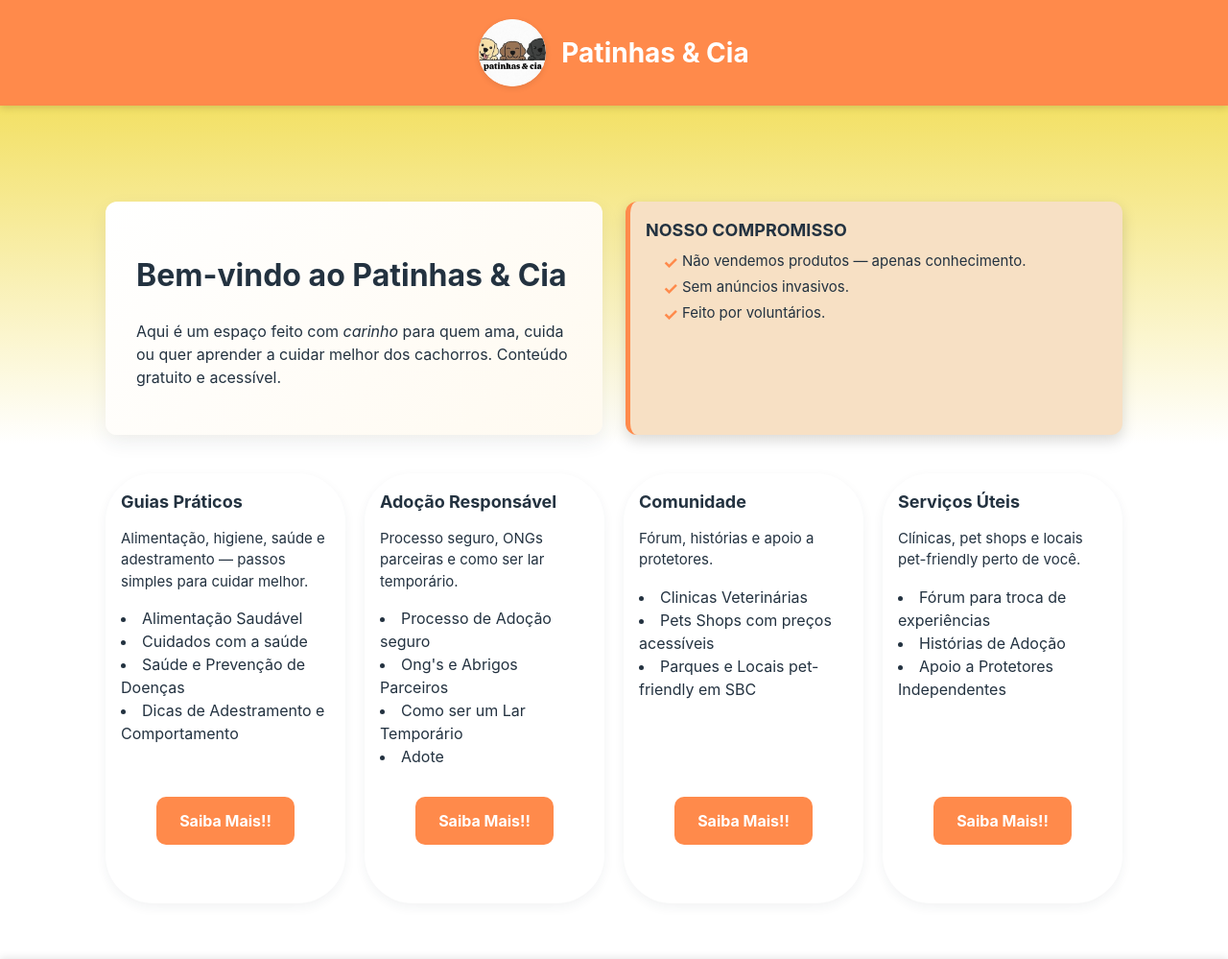
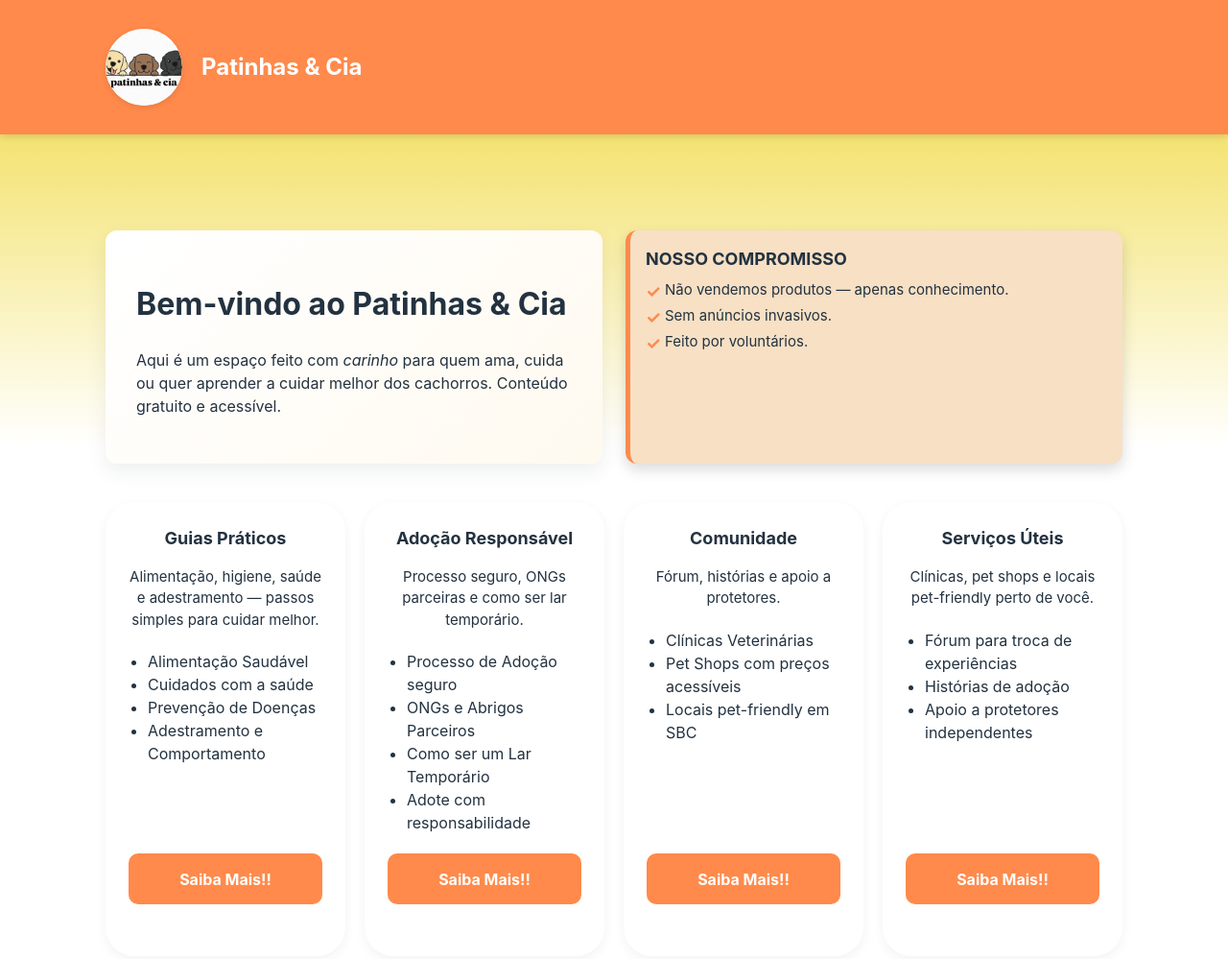
Before and after one commit to Brenocosta74/patinhas, a plain HTML site: page index.html in a window 1280 px wide. Shown: the top 999 px of the page at 96% size. Drawn offline with Linux system fonts and the light colour scheme.

Commit message:
Atualização do css

```diff
--- a/index.html
+++ b/index.html
@@ -6,87 +6,8 @@
   <link rel="stylesheet" href="../static/css/styles.css">
   <title>Patinhas & Cia</title>
   <meta name="description" content="Comunidade gratuita dedicada aos cuidados de cães: guias, adoção, mapa de serviços e fórum." />
-</head>
-
   <style>
-  #main-header {
-  background: var(--accent);
-  color: white;
-  padding: 20px 0;
-  display: flex;
-  justify-content: center;
-  align-items: center;
-  box-shadow: 0 2px 8px rgba(0, 0, 0, 0.15);
-  position: relative;
-}
-
-.header-inner {
-  max-width: 1100px;
-  margin: 0 auto;
-  padding: 0;
-  display: flex;
-  align-items: center;
-  justify-content: center;
-  width: 100%;
-}
-
-.logo-wrapper {
-  display: flex;
-  align-items: center;
-  justify-content: center;
-  gap: 16px;
-}
-
-.logo-circle {
-  background: white;
-  color: var(--accent);
-  width: 70px;
-  height: 70px;
-  border-radius: 50%;
-  overflow: hidden;
-  box-shadow: 0 2px 6px rgba(0,0,0,0.1);
-}
-
-.logo-text {
-  font-size: 28px;
-  font-weight: bold;
-  color: white;
-}
-
-#nav-toggle {
-  background: none;
-  border: none;
-  cursor: pointer;
-  display: none;
-  width: 30px;
-  height: 22px;
-  position: relative;
-  z-index: 1100;
-}
-
     .row-small-cards {
-  display: grid;
-  grid-template-columns: repeat(4, 1fr);
-  gap: 20px;
-}
-
-.card {
-  background: var(--card);
-  padding: 16px;
-  border-radius: 50px;
-  box-shadow: 0 4px 12px rgba(35, 50, 64, 0.06);
-
-  display: flex;
-  flex-direction: column;
-  justify-content: space-between;
-}
-
-.card p.small:last-of-type {
-  margin-top: auto;
-  text-align: center;
-}
-
-row-small-cards {
       display: grid;
       grid-template-columns: repeat(4, 1fr);
       gap: 20px;
@@ -94,34 +15,53 @@ row-small-cards {
     }
 
     .card {
-  background: var(--card);
-  padding: 16px;
-  border-radius: 50px;
-  box-shadow: 0 4px 12px rgba(35, 50, 64, 0.06);
-
       display: flex;
       flex-direction: column;
       justify-content: space-between;
-}
-
-.card p.small:last-of-type {
-  margin-top: auto;
+      align-items: center;
+      background: var(--card);
+      padding: 24px;
+      border-radius: 30px;
+      box-shadow: 0 4px 12px rgba(35, 50, 64, 0.06);
+      height: 100%;
       text-align: center;
     }
 
-.btn {
+    .card h3 {
+      margin-top: 0;
+      margin-bottom: 10px;
+      color: var(--dark);
+      font-size: 18px;
+    }
+
+    .card p.small {
+      margin-bottom: 10px;
+      color: var(--dark);
+    }
+
+    .card ul {
+      list-style-type: disc;
+      padding-left: 20px;
+      margin: 10px 0 20px 0;
+      text-align: left;
+      width: 100%;
+    }
+
+    .card .btn {
+      display: inline-block;
       background-color: #ff8a4b;
       border-radius: 10px;
       font-size: 1rem;
       text-decoration: none;
-  padding: 0.8rem 1.5rem;
-  display: inline-block;
+      padding: 0.9rem 1.5rem;
       color: #ffffff;
       font-weight: bold;
       transition: all 0.3s ease;
+      margin-top: auto;
+      align-self: center;
     }
 
-.btn:hover {
+    .card .btn:hover {
       background-color: #e86e3c;
       transform: translateY(-2px);
     }
@@ -129,11 +69,6 @@ row-small-cards {
     @media (max-width: 1024px) {
       .row-small-cards {
         grid-template-columns: repeat(2, 1fr);
-  }
-
-  .btn {
-    font-size: 0.95rem;
-    padding: 0.7rem 1.4rem;
       }
     }
 
@@ -143,42 +78,19 @@ row-small-cards {
       }
 
       .card {
-    border-radius: 30px;
-    padding: 20px;
+        border-radius: 20px;
+        padding: 24px;
       }
 
-  .btn {
+      .card .btn {
         width: 100%;
         text-align: center;
-    padding: 1rem;
         font-size: 1rem;
-  }
-
-  .card p.small:last-of-type {
         margin-top: 20px;
       }
     }
-
-  footer {
-  width: 100%;
-  background: linear-gradient(135deg, #ff8a4b, #ffb380);
-  padding: 40px 20px;
-  margin-top: 60px;
-  box-shadow: 0 -3px 8px rgba(0, 0, 0, 0.1);
-  color: white;
-  min-height: 120px;
-}
-
-
-.footer-content {
-  display: flex;
-  justify-content: space-between;
-  align-items: center;
-  flex-wrap: wrap;
-  max-width: 1100px;
-  margin: 0 auto;
-}
   </style>
+</head>
 
 <body>
 
@@ -197,15 +109,15 @@ row-small-cards {
 </header>
 
 <main class="container">
-
   <div class="row-large-cards">
     <div class="hero-card">
       <h1>Bem-vindo ao Patinhas &amp; Cia</h1>
       <p>Aqui é um espaço feito com <em>carinho</em> para quem ama, cuida ou quer aprender a cuidar melhor dos cachorros. Conteúdo gratuito e acessível.</p>
     </div>
+
     <div class="compromisso-card">
       <h3>Nosso Compromisso</h3>
-      <ul class="lista-compromisso" style="padding-left:18px">
+      <ul class="lista-compromisso">
         <li>Não vendemos produtos — apenas conhecimento.</li>
         <li>Sem anúncios invasivos.</li>
         <li>Feito por voluntários.</li>
@@ -214,47 +126,54 @@ row-small-cards {
   </div>
 
   <div class="row-small-cards">
+
     <div class="card">
       <h3>Guias Práticos</h3>
       <p class="small">Alimentação, higiene, saúde e adestramento — passos simples para cuidar melhor.</p>
+      <ul>
         <li>Alimentação Saudável</li>
         <li>Cuidados com a saúde</li>
-       <li>Saúde e Prevenção de Doenças</li>
-       <li>Dicas de Adestramento e Comportamento</li>
-      <p class="small"><a href="templates/guia_pratico.html" class="btn"><b>Saiba Mais!!</b></a></p>
+        <li>Prevenção de Doenças</li>
+        <li>Adestramento e Comportamento</li>
+      </ul>
+      <a href="templates/guia_pratico.html" class="btn">Saiba Mais!!</a>
     </div>
 
     <div class="card">
       <h3>Adoção Responsável</h3>
       <p class="small">Processo seguro, ONGs parceiras e como ser lar temporário.</p>
+      <ul>
         <li>Processo de Adoção seguro</li>
-      <li>Ong's e Abrigos Parceiros</li>
+        <li>ONGs e Abrigos Parceiros</li>
         <li>Como ser um Lar Temporário</li>
-      <li>Adote</li>
-      <p class="small"><a href="templates/adocao.html" class="btn"><b>Saiba Mais!!</b></a></p>
+        <li>Adote com responsabilidade</li>
+      </ul>
+      <a href="templates/adocao.html" class="btn">Saiba Mais!!</a>
     </div>
 
     <div class="card">
       <h3>Comunidade</h3>
       <p class="small">Fórum, histórias e apoio a protetores.</p>
-      <li>Clinicas Veterinárias</li>
-      <li>Pets Shops com preços acessíveis</li>
-      <li>Parques e Locais pet-friendly em SBC</li>
-      <br><br>
-      <p class="small"><a href="templates/comunidade.html" class="btn"><b>Saiba Mais!!</b></a></p>
+      <ul>
+        <li>Clínicas Veterinárias</li>
+        <li>Pet Shops com preços acessíveis</li>
+        <li>Locais pet-friendly em SBC</li>
+      </ul>
+      <a href="templates/comunidade.html" class="btn">Saiba Mais!!</a>
     </div>
 
     <div class="card">
       <h3>Serviços Úteis</h3>
       <p class="small">Clínicas, pet shops e locais pet-friendly perto de você.</p>
+      <ul>
         <li>Fórum para troca de experiências</li>
-      <li>Histórias de Adoção</li>
-      <li>Apoio a Protetores Independentes</li>
-      <br><br>
-      <p class="small"><a href="templates/servicos_uteis.html"class="btn"><b>Saiba Mais!!</b></a></p>
-    </div>
+        <li>Histórias de adoção</li>
+        <li>Apoio a protetores independentes</li>
+      </ul>
+      <a href="templates/servicos_uteis.html" class="btn">Saiba Mais!!</a>
     </div>
 
+  </div>
 </main>
 
 <footer>
@@ -273,11 +192,12 @@ row-small-cards {
 <script>
   const navToggle = document.getElementById('nav-toggle');
   const navMenu = document.getElementById('nav-menu');
-
+  if (navToggle && navMenu) {
     navToggle.addEventListener('click', () => {
       const isOpen = navMenu.classList.toggle('open');
       navToggle.setAttribute('aria-expanded', isOpen);
     });
+  }
 </script>
 
 </body>
--- a/static/css/styles.css
+++ b/static/css/styles.css
@@ -89,13 +89,12 @@ body {
   color: white;
 }
 
-/* Menu */
 .nav-menu {
   display: flex;
   gap: 12px;
 }
 
- .btn  {
+.btn {
   background-color: #ff8a4b;
   border-radius: 10px;
   font-size: 1rem;
@@ -106,12 +105,11 @@ body {
   color: #ffffff;
 }
 
-
 .nav-menu a {
   display: inline-block;
   padding: 8px 16px;
   border-radius: 8px;
-  border: 2px solid white; /* linha em volta */
+  border: 2px solid white;
   background-color: var(--accent);
   color: white;
   text-decoration: none;
@@ -125,7 +123,6 @@ body {
   opacity: 0.8;
 }
 
-/* Hamburger */
 #nav-toggle {
   background: none;
   border: none;
@@ -190,12 +187,10 @@ body {
   }
 }
 
-/* Main */
 main.container {
   padding-top: 100px;
 }
 
-/* Hero e cards grandes */
 .row-large-cards {
   display: grid;
   grid-template-columns: repeat(2, 1fr);
@@ -221,7 +216,6 @@ main.container {
   color: var(--muted);
 }
 
-/* Linha de cards menores */
 .row-small-cards {
   display: grid;
   grid-template-columns: repeat(4, 1fr);
@@ -230,10 +224,15 @@ main.container {
 }
 
 .card {
+  display: flex;
+  flex-direction: column;
+  justify-content: space-between;
   background: var(--card);
-  padding: 16px;
-  border-radius: 50px;
+  padding: 20px;
+  border-radius: 30px;
   box-shadow: 0 4px 12px rgba(35, 50, 64, 0.06);
+  height: 100%;
+  position: relative;
 }
 
 .card h3 {
@@ -250,7 +249,32 @@ main.container {
   margin-top: 6px;
 }
 
-/* Forms */
+.card ul {
+  list-style-type: disc;
+  padding-left: 20px;
+  margin-bottom: 20px;
+}
+
+.card .btn {
+  margin-top: auto;
+  display: block;
+  width: 100%;
+  text-align: center;
+  background-color: #ff8a4b;
+  border-radius: 10px;
+  font-size: 1rem;
+  text-decoration: none;
+  padding: 1rem;
+  color: #fff;
+  font-weight: bold;
+  transition: all 0.3s ease;
+}
+
+.card .btn:hover {
+  background-color: #e86e3c;
+  transform: translateY(-2px);
+}
+
 form {
   margin-top: 24px;
   display: grid;
@@ -264,7 +288,6 @@ form input, form select, form textarea, form button {
   width: 100%;
 }
 
-/* Footer */
 footer {
   padding: 28px 0;
   color: var(--muted);
@@ -314,7 +337,6 @@ form input, form select, form textarea, form button {
   stroke-width: 2;
 }
 
-/* Responsividade */
 @media (max-width: 880px) {
   .row-large-cards {
     grid-template-columns: 1fr;
@@ -339,24 +361,14 @@ form input, form select, form textarea, form button {
   }
 }
 
-/* Card "Nosso Compromisso" */
 .compromisso-card {
-  /* Fundo laranja claro */
   background-color: #f7e0c4;
-
-  /* Padding e border-radius */
   padding: 16px;
-  border-radius: var(--radius); /* 12px */
-
-  /* 💥 NOVO: Borda Lateral Laranja 💥 */
-  /* Usa a cor laranja do seu site (--accent: #FF8A4B) */
+  border-radius: var(--radius);
   border-left: 5px solid var(--accent);
-
-  /* Sombra mais escura e visível (mantendo a Opção 1) */
   box-shadow: 0 6px 15px rgba(0, 0, 0, 0.15);
 }
 
-/* Título */
 .compromisso-card h3 {
   margin-top: 0;
   margin-bottom: 8px;
@@ -366,7 +378,6 @@ form input, form select, form textarea, form button {
   font-weight: bold;
 }
 
-/* Lista */
 .lista-compromisso {
   list-style: none;
   padding: 0;
@@ -375,22 +386,42 @@ form input, form select, form textarea, form button {
   color: var(--dark);
 }
 
-/* Item da Lista (LI) */
 .lista-compromisso li {
   position: relative;
-  /* Ajuste o padding-left para compensar a borda do card */
   padding-left: 20px;
   margin-bottom: 6px;
   line-height: 1.4;
 }
 
-/* Checkmark Laranja (✓) */
 .lista-compromisso li::before {
   content: '\2713';
-  color: var(--accent); /* #FF8A4B */
+  color: var(--accent);
   position: absolute;
   left: 0;
   top: 0;
   font-size: 1.2em;
   font-weight: bold;
 }
+
+@media (max-width: 1024px) {
+  .row-small-cards {
+    grid-template-columns: repeat(2, 1fr);
+  }
+}
+
+@media (max-width: 600px) {
+  .row-small-cards {
+    grid-template-columns: 1fr;
+  }
+
+  .card {
+    padding: 24px;
+    border-radius: 20px;
+  }
+
+  .card .btn {
+    width: 100%;
+    font-size: 1rem;
+    margin-top: 20px;
+  }
+}
```
Lines whose indentation alone changed are shown as unchanged.
